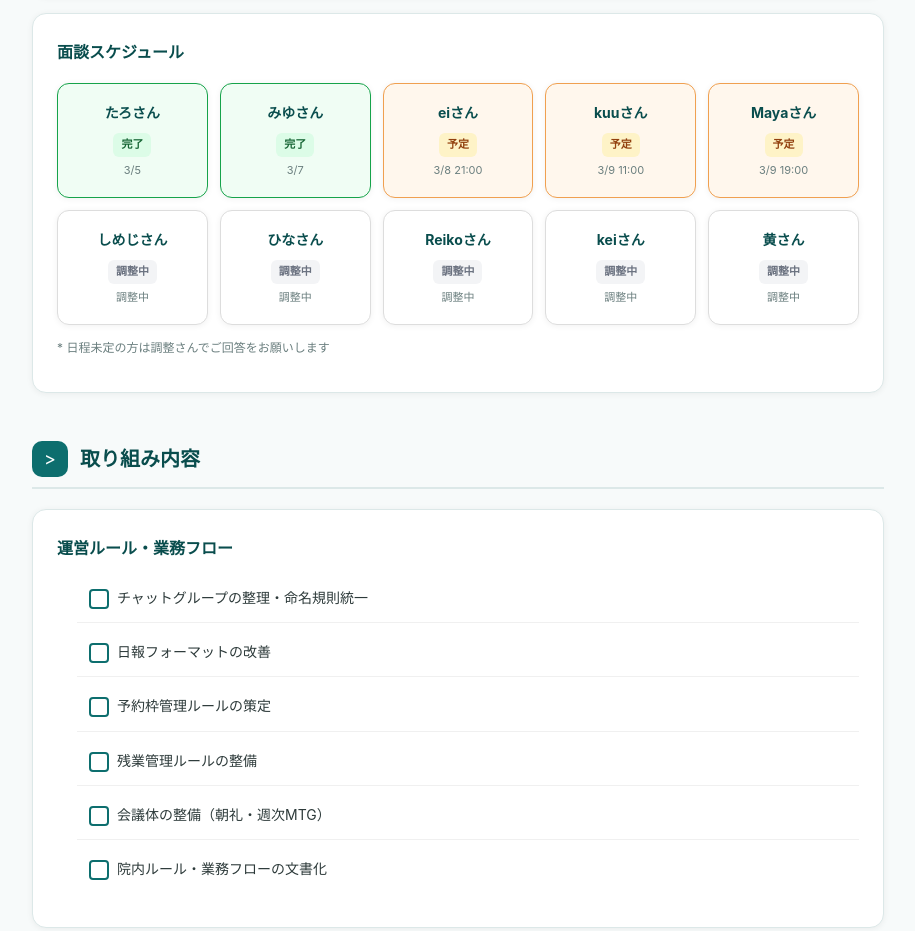
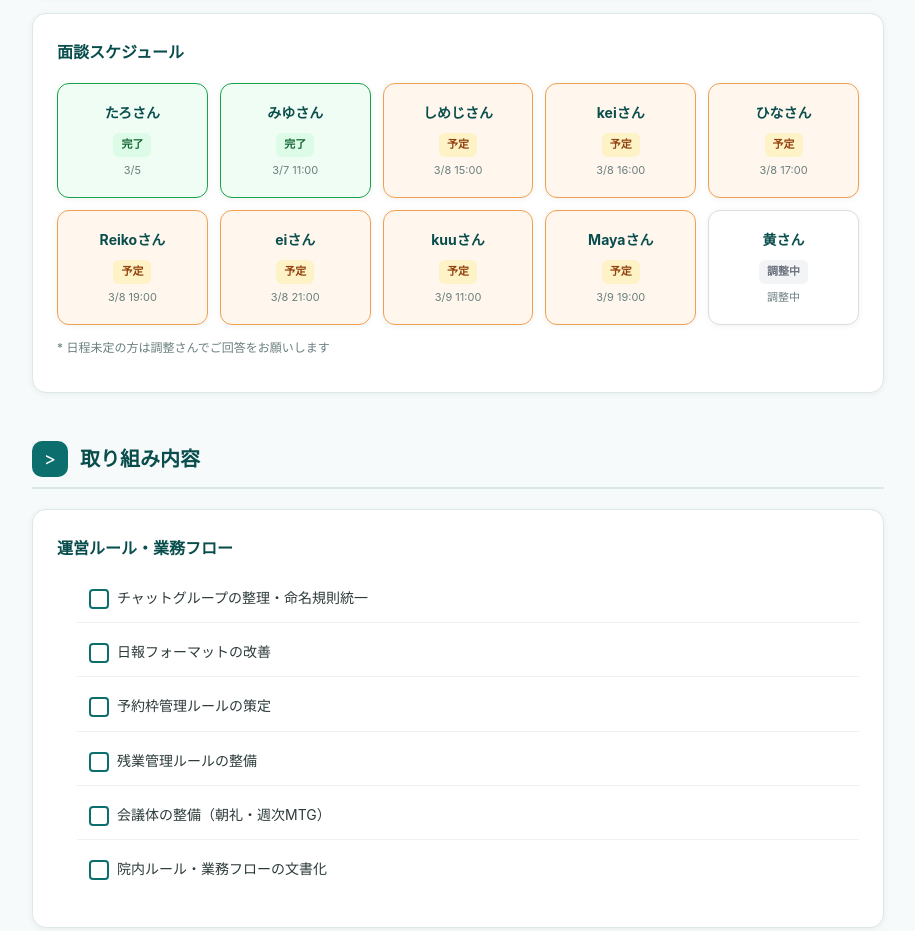
Before and after one commit to he422702/keiei-dashboard, a plain HTML site: page index.html in a window 1280 px wide. Shown: the part 1580-2511 px from the top of the page, without its empty margins (182-1097 px from the left). Drawn offline with Linux system fonts and the light colour scheme.

Commit message:
Update: 2026-03-08 つくば院再建計画ダッシュボード

```diff
--- a/index.html
+++ b/index.html
@@ -444,14 +444,14 @@ const DATA = {
   // 1on1 status: done / scheduled / pending
   oneon1: [
     { name: 'たろさん', status: 'done', date: '3/5' },
-    { name: 'みゆさん', status: 'done', date: '3/7' },
+    { name: 'みゆさん', status: 'done', date: '3/7 11:00' },
+    { name: 'しめじさん', status: 'scheduled', date: '3/8 15:00' },
+    { name: 'keiさん', status: 'scheduled', date: '3/8 16:00' },
+    { name: 'ひなさん', status: 'scheduled', date: '3/8 17:00' },
+    { name: 'Reikoさん', status: 'scheduled', date: '3/8 19:00' },
     { name: 'eiさん', status: 'scheduled', date: '3/8 21:00' },
     { name: 'kuuさん', status: 'scheduled', date: '3/9 11:00' },
     { name: 'Mayaさん', status: 'scheduled', date: '3/9 19:00' },
-    { name: 'しめじさん', status: 'pending', date: '調整中' },
-    { name: 'ひなさん', status: 'pending', date: '調整中' },
-    { name: 'Reikoさん', status: 'pending', date: '調整中' },
-    { name: 'keiさん', status: 'pending', date: '調整中' },
     { name: '黄さん', status: 'pending', date: '調整中' },
   ],
 
@@ -481,7 +481,8 @@ const DATA = {
     { date: '3/5', title: 'ABBの院長面談完了', desc: '常駐について合意。改善の方向性を共有しました', status: 'done' },
     { date: '3/6', title: 'スタッフ全員にご挨拶・1on1案内', desc: '日報チャットにて自己紹介と面談のご案内をしました', status: 'done' },
     { date: '3/7', title: 'みゆさん1on1完了', desc: '面談を実施しました。貴重なお話をありがとうございました', status: 'done' },
-    { date: '3/8-9', title: '1on1面談（ei・kuu・Mayaさん）', desc: '順次実施します。お気軽にお話しください', status: 'current' },
+    { date: '3/8', title: '1on1面談（しめじ・kei・ひな・Reiko・eiさん）', desc: '本日5名と順次面談します。お気軽にお話しください', status: 'current' },
+    { date: '3/9', title: '1on1面談（kuu・Mayaさん）', desc: '残り2名の面談を実施します', status: 'future' },
     { date: '3/12', title: 'ABB常駐開始', desc: '毎日クリニックに伺い、一緒に改善に取り組みます', status: 'future' },
     { date: '3/20', title: '院内ルール初版の完成', desc: 'みなさんの意見を反映した業務ルールを整備します', status: 'future' },
     { date: '3/31', title: 'Phase 1 完了', desc: '常駐期間の成果をまとめ、次のステップへ', status: 'future' },
```
Also changed, not shown: tsukuba-staff.html (+7 -6 lines).
